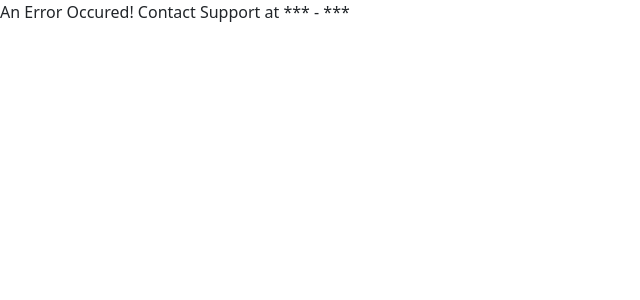
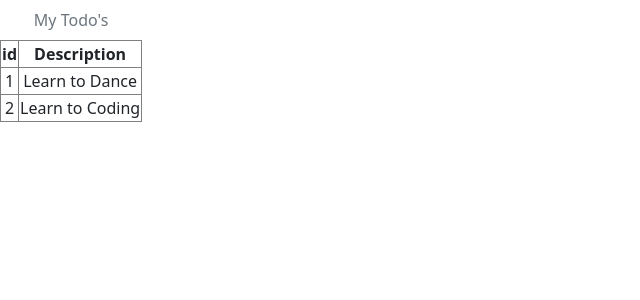
Before and after one commit to ken0901/todo-app-frontend, an Angular app: page /todos in a window 1280 px wide. Shown: the top 300 px of the page, without its empty margins (0-640 px from the left). Built offline with nearby package versions, Linux system fonts and the light colour scheme.

Commit message:
Create a link to Todos from Welcome

```diff
--- a/src/app/app-routing.module.ts
+++ b/src/app/app-routing.module.ts
@@ -3,11 +3,13 @@
 import { LoginComponent } from './components/login/login.component';
 import { WelcomeComponent } from './components/welcome/welcome.component';
 import { ErrorComponent } from './error/error.component';
+import { TodoListComponent } from './components/todo-list/todo-list.component';
 
 const routes: Routes = [
     {path: '', component: LoginComponent},
     {path: 'login', component: LoginComponent},
     {path: 'welcome/:name', component: WelcomeComponent},
+    {path: 'todos', component: TodoListComponent},
     {path: '**', component: ErrorComponent}
 ];
 
--- a/src/app/components/todo-list/todo-list.component.css
+++ b/src/app/components/todo-list/todo-list.component.css
@@ -0,0 +1,17 @@
+caption {
+    text-align: center;
+}
+
+table {
+    caption-side: top;
+    /* border-collapse: collapse; */
+}
+
+
+
+tbody, td, tfoot, th, thead, tr {
+    /* border-color: inherit; */
+    /* border-style: solid; */
+    border-width: 1px;
+    text-align:center;
+}
--- a/src/app/components/todo-list/todo-list.component.html
+++ b/src/app/components/todo-list/todo-list.component.html
@@ -1 +1,15 @@
-<p>todo-list works!</p>
+<table border="1">
+    <caption>My Todo's</caption>
+    <thead>
+        <tr>
+            <th>id</th>
+            <th>Description</th>
+        </tr>
+    </thead>
+    <tbody>
+        <tr *ngFor="let todo of todos">
+            <td>{{todo.id}}</td>
+            <td>{{todo.description}}</td>
+        </tr>
+    </tbody>
+</table>
--- a/src/app/components/todo-list/todo-list.component.ts
+++ b/src/app/components/todo-list/todo-list.component.ts
@@ -7,6 +7,12 @@
 })
 export class TodoListComponent implements OnInit {
 
+  todos = [
+    {id: 1, description: 'Learn to Dance'},
+    {id: 2, description: 'Learn to Coding'},
+  ]
+
+
   constructor() { }
 
   ngOnInit(): void {
--- a/src/app/components/welcome/welcome.component.html
+++ b/src/app/components/welcome/welcome.component.html
@@ -1 +1,7 @@
-Welcome {{name}}.  Welcome to our awesome App.
+<div>
+    Welcome {{name}}.
+    Welcome to our awesome App.
+</div>
+<div>
+    You can manage your todos <a routerLink="/todos">here</a>
+</div>
```
